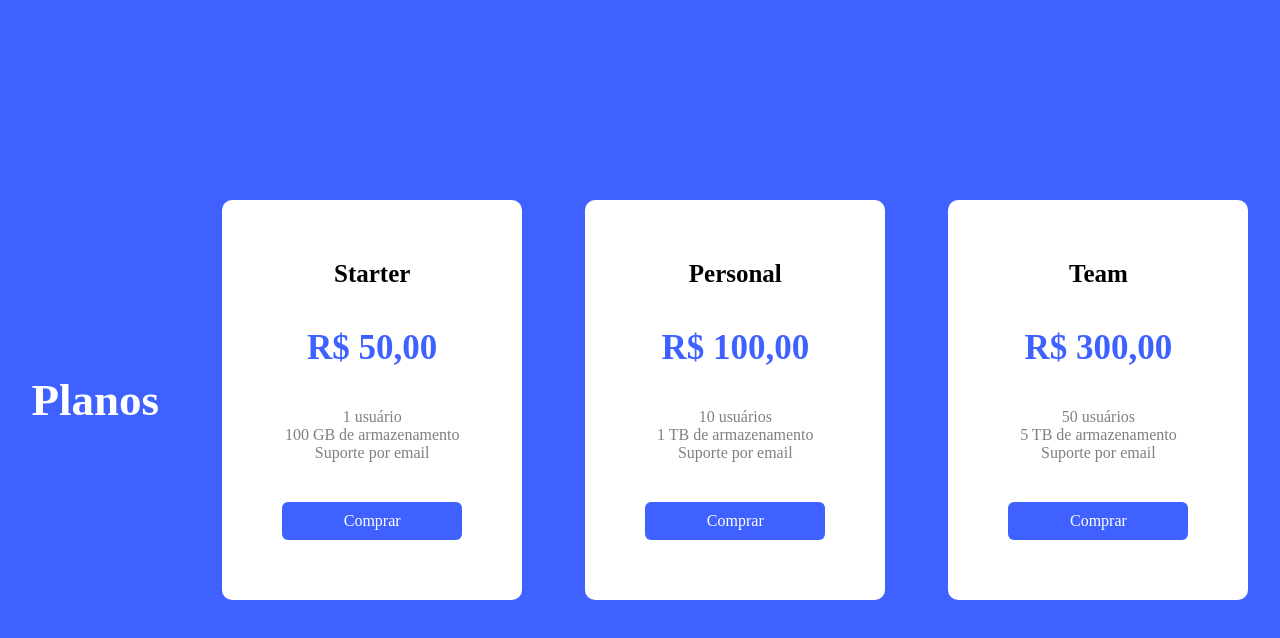
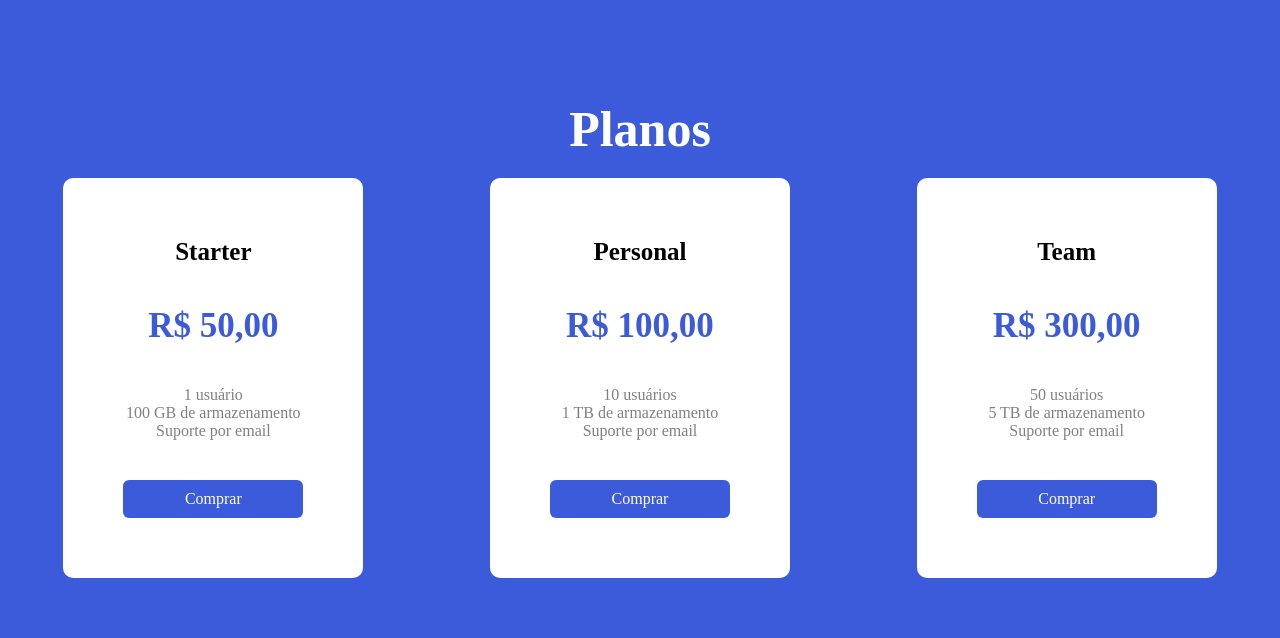
Before and after one commit to istchuk/codigos-istchuk-dw, a plain HTML site: page 2 BIMESTRE/Exercicios Flexbox/ex3.html in a window 1280 px wide. Drawn offline with Linux system fonts and the light colour scheme.

Commit message:
finalização ex3 flebox

```diff
--- a/2 BIMESTRE/Exercicios Flexbox/ex3.css
+++ b/2 BIMESTRE/Exercicios Flexbox/ex3.css
@@ -1,18 +1,22 @@
 /* --------- ELEMENTOS --------- */
 
 body {
-    background-color: rgb(62, 97, 255);
+    background-color: rgb(59, 91, 219);
 }
 
 h1 {
     color: white;
-    font-size: 45px;
+    font-size: 50px;
+    align-self: flex-start;
+    text-align: center;
+    padding-top: 100px;
+    padding-bottom: 20px;
 }
 
 /* --------- CLASSES --------- */
 
 .container {
-    height: 100vh;
+    height: 400px;
     width: 100%;
     display: flex;
     align-items: center;
@@ -37,7 +41,7 @@ h1 {
 }
 
 .plano-valor {
-    color: rgb(62, 97, 255);
+    color: rgb(59, 91, 219);
     font-size: 35px;
     font-weight: bold;
     text-align: center;
@@ -53,7 +57,7 @@ h1 {
 }
 
 .plano-comprar {
-    background-color: rgb(62, 97, 255);
+    background-color: rgb(59, 91, 219);
     color: white;
     text-align: center;
     padding: 10px;
--- a/2 BIMESTRE/Exercicios Flexbox/ex3.html
+++ b/2 BIMESTRE/Exercicios Flexbox/ex3.html
@@ -20,9 +20,9 @@
 </head>
 <body>
 
+    <h1>Planos</h1>
+
     <div class="container">
-
-        <h1>Planos</h1>
 
         <div class="card">
             <div class="plano-nome">Starter</div>
```
